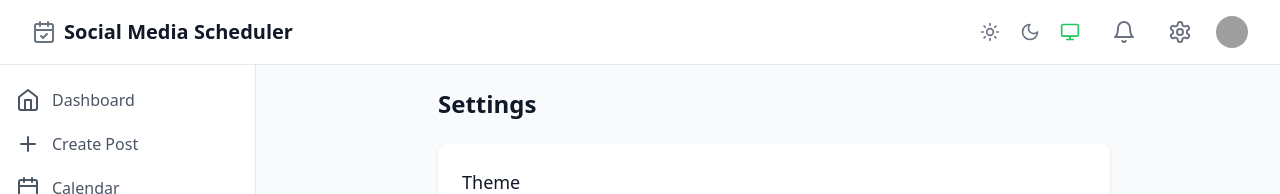
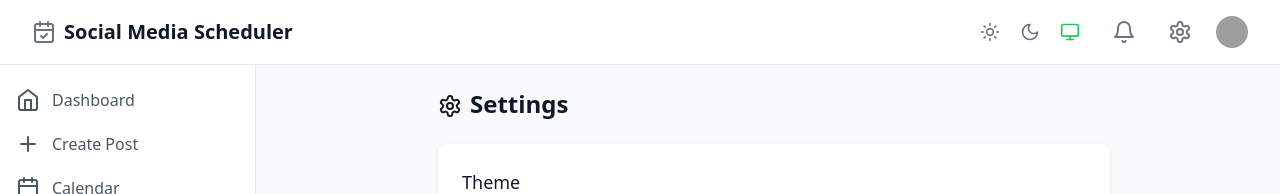
Before and after one commit to Ayyubiy90/social-media-scheduler, a React (Vite) app: page /settings in a window 1280 px wide. Shown: the top 194 px of the page. Built offline with nearby package versions, Linux system fonts and the light colour scheme; grey boxes are pictures that could not be loaded.

Commit message:
Added settings icon before the Settings header in Settings page

```diff
--- a/src/pages/Settings.tsx
+++ b/src/pages/Settings.tsx
@@ -1,13 +1,17 @@
 import React from 'react';
 import { ThemeToggle } from '../components/ThemeToggle';
 import { useUser } from '../contexts/UserContext';
+import { Settings as SettingsIcon } from 'lucide-react'; // Importing the Settings icon
 
 export function Settings() {
   const { user } = useUser();
 
   return (
     <div className="max-w-2xl mx-auto">
-      <h1 className="text-2xl font-semibold text-gray-900 dark:text-white mb-6">Settings</h1>
+  <div className="flex items-center">
+    <SettingsIcon className="h-6 w-6 mr-2 mb-5" />
+    <h1 className="text-2xl font-semibold text-gray-900 dark:text-white mb-6">Settings</h1>
+  </div>
 
       <div className="bg-white dark:bg-gray-800 shadow rounded-lg divide-y divide-gray-200 dark:divide-gray-700">
         <div className="p-6">
```
